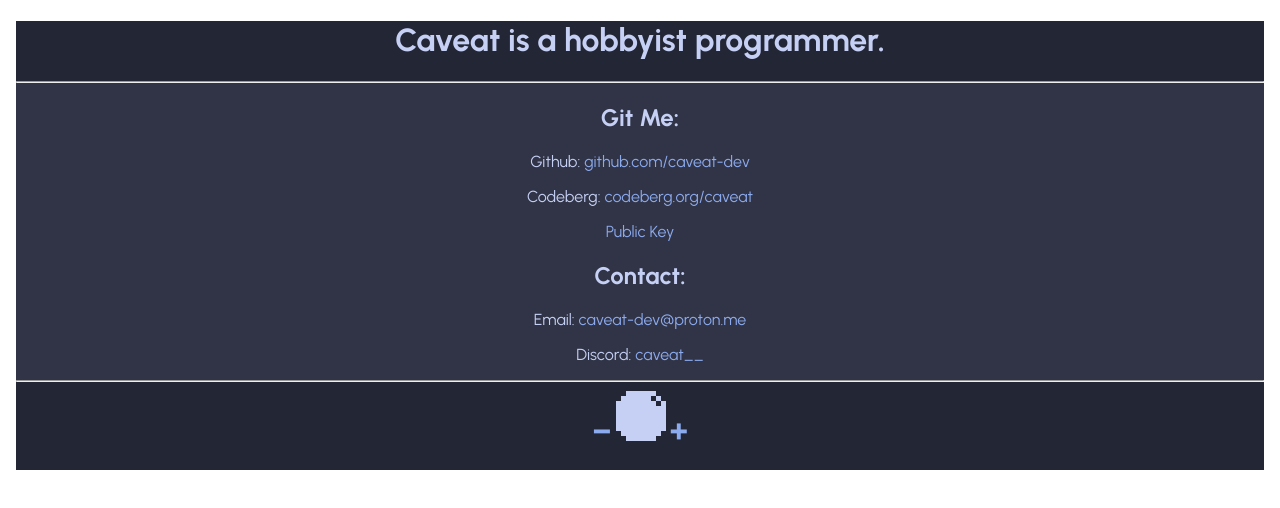
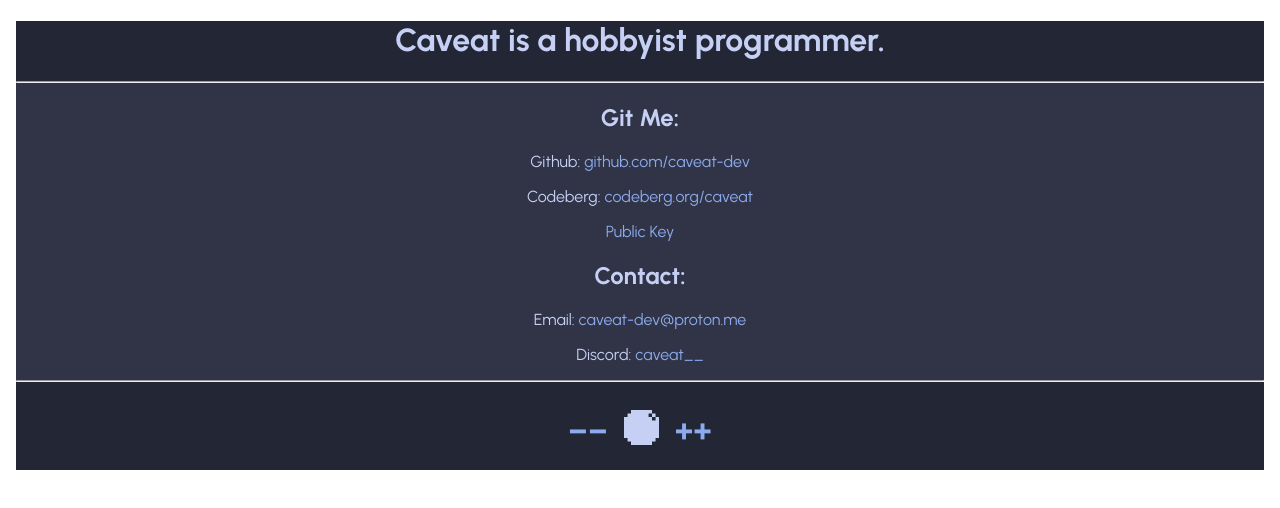
Before and after one commit to caveat-dev/caveat-dev.github.io, a SvelteKit app: page / in a window 1280 px wide. Shown: the top 508 px of the page. Built offline with nearby package versions, Linux system fonts and the light colour scheme.

Commit message:
update decsinc style

```diff
--- a/src/routes/+page.svelte
+++ b/src/routes/+page.svelte
@@ -13,20 +13,20 @@
         <p>Discord: <a href="https://discord.com/users/824400229645418497" target="_blank">caveat__</a></p>
         <hr>
     </div>
-    <div class="decsinc" style="text-align: center">
-        <a href="https://roxwize.xyz/ext/decsinc/prev.html?id=1"><h1>–</h1></a>
+    <div class="decsinc">
+        <a href="https://roxwize.xyz/ext/decsinc/prev.html?id=1"><h1>––</h1></a>
         <a href="https://roxwize.xyz/site/decsinc.html">
-            <img src="/decsinc_icon.png" alt="decsinc" width="50px"/>
+            <img src="/decsinc_icon.png" alt="decsinc" width="35px"/>
         </a>
-        <a href="https://roxwize.xyz/ext/decsinc/next.html?id=1"><h1>+</h1></a>
+        <a href="https://roxwize.xyz/ext/decsinc/next.html?id=1"><h1>++</h1></a>
     </div>
 </body>
 
 <style>
-    .decsinc > a {
-        display: inline-block;
-        background-repeat: no-repeat;
-        background-size: contain;
-        height: 100%;
+    .decsinc {
+        display: flex;
+        align-items: center;
+        gap: 1em;
+        justify-content: center;
     }
 </style>
```
Also changed, not shown: 19 other files (tests, documents, lock files or other folders).
